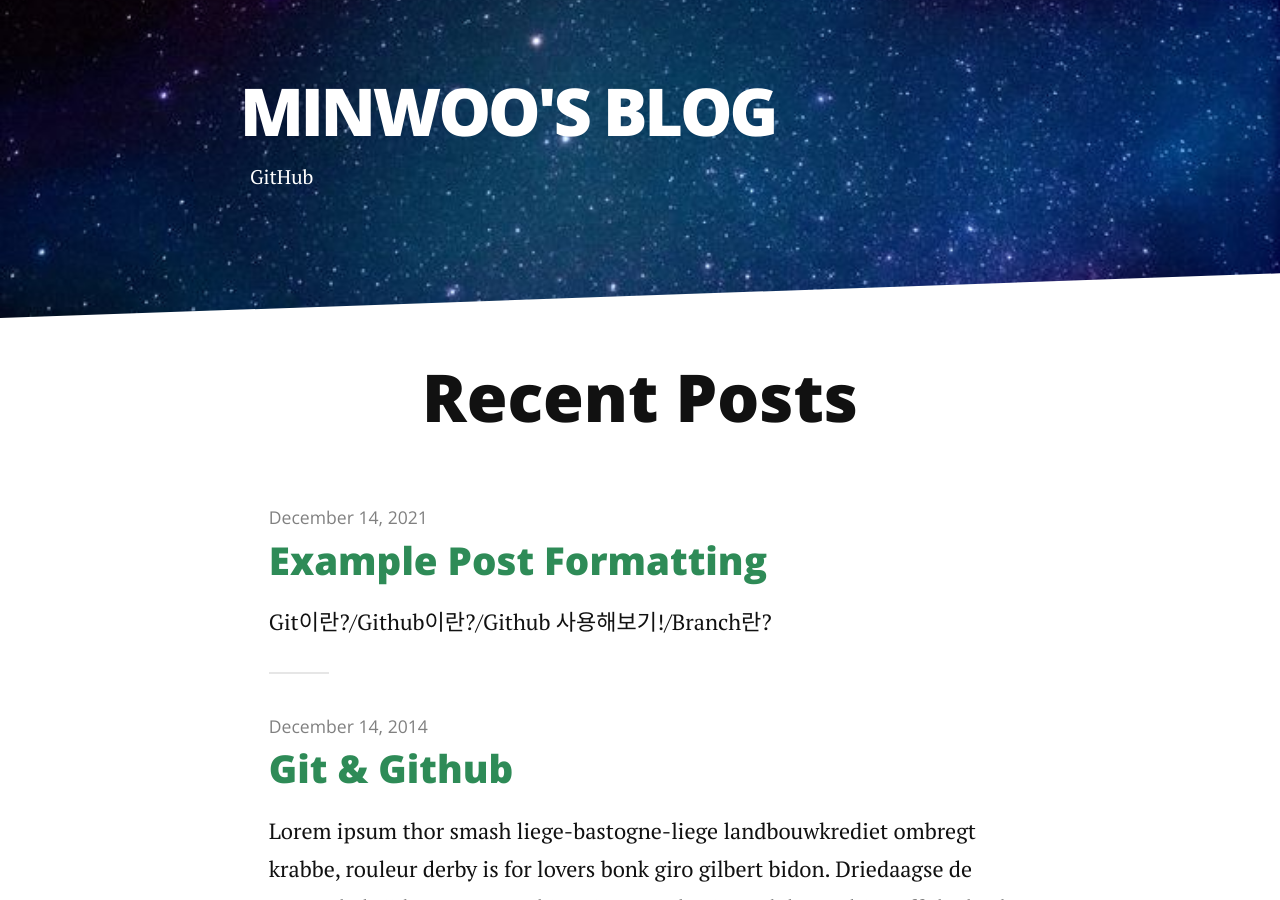
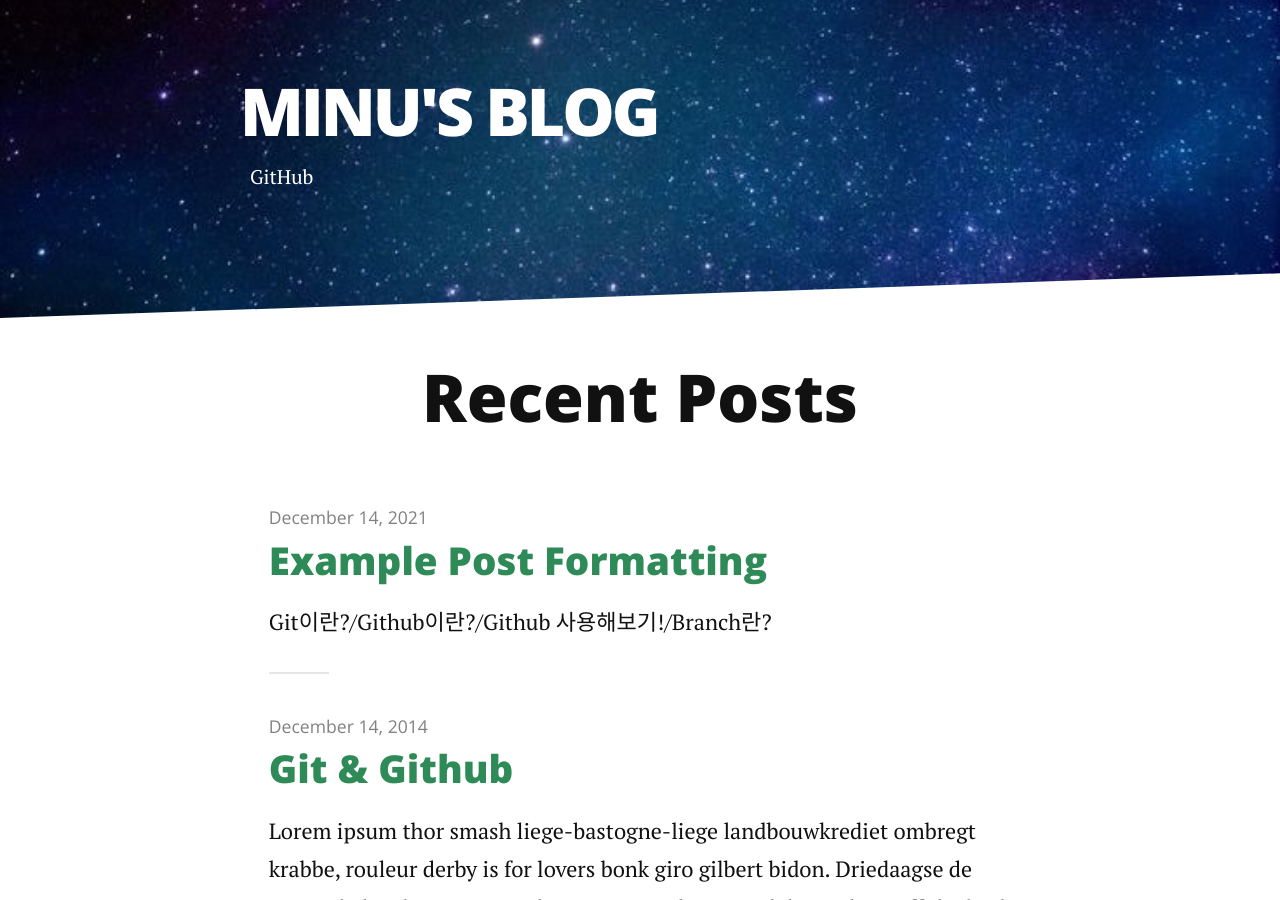
Before and after one commit to alsdn4956/KMU-Minu.github.io, a Jekyll site: the page built from index.html, in a window 1280 px wide and 900 px high. Built offline with Jekyll 4.4.1, drawn with Linux system fonts in a browser that asks for light colours; nearby versions of some CDN libraries; the list of posts is cut into pages by our own code.

Commit message:
Update _config.yml

```diff
--- a/_config.yml
+++ b/_config.yml
@@ -1,4 +1,4 @@
-title: Minwoo's Blog
+title: Minu's Blog
 description: Long Form Jekyll theme built with SASS / COMPASS / SUSY
 
 url: https://kmu.minwoo.blog
```
